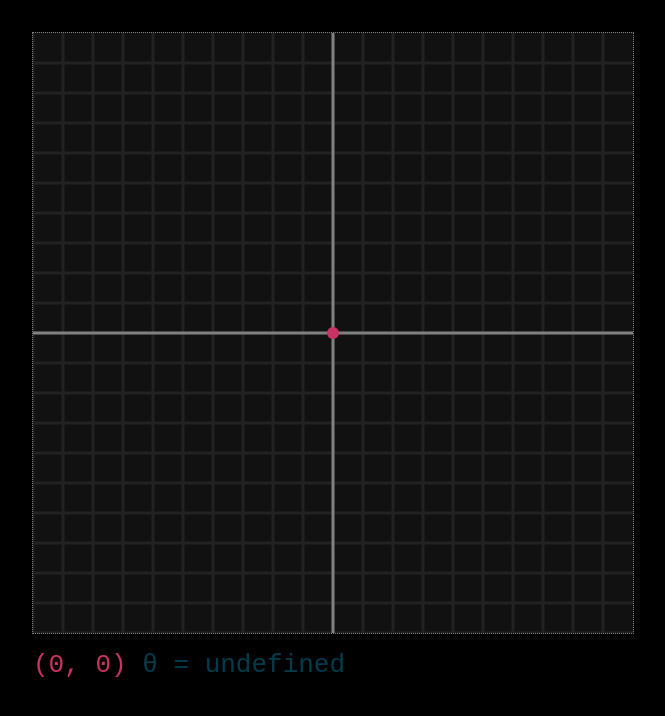
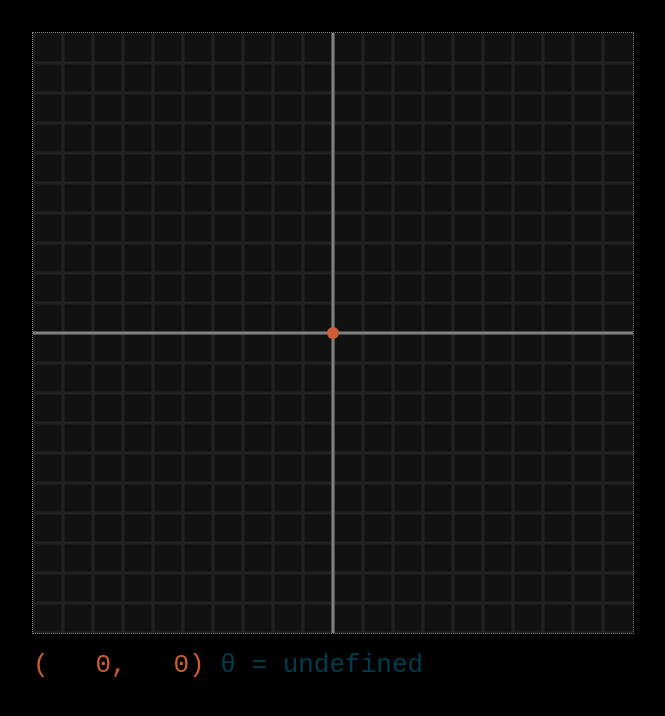
Before and after one commit to petergrace1618/point-theta-grid, a plain HTML site: page index.html in a window 1280 px wide. Shown: the whole page, without its empty margins (307-972 px from the left). Drawn offline with Linux system fonts and the light colour scheme.

Commit message:
Refactor Point.quadrantAddend() to Point.calculateTheta(). Change colors of point and angle.

```diff
--- a/index.html
+++ b/index.html
@@ -12,10 +12,9 @@
   <!-- <p>Given a point P, calculates the angle between the positive x axis and a line from the origin through P.</p> -->
   <canvas width="600" height="600"></canvas>
   <div id="controls">
-    <output id="out">
-      <span id="coords"></span>
-      <span id="theta"></span>
-    </output>
+    <div id="out">
+      <pre id="coords"></pre> <span id="theta"></span>
+    </div>
   </div>
 
   <script src="main.js"></script>
--- a/main.js
+++ b/main.js
@@ -15,33 +15,34 @@ function Point(x, y) {
   this.x = x;
   this.y = y;
 
-  const theta = Math.atan(this.y / this.x) + quadrantAddend(this);
+  const theta = calculateTheta(this);
   const thetaDeg = theta * 360 / (2 * Math.PI);
 
   this.theta = () => theta;
+  this.thetaDeg = () => thetaDeg;
 
-  this.thetaDeg = () => thetaDeg; //theta * 360 / (2 * Math.PI);
+  function calculateTheta(p) {
+    let theta = Math.atan(p.y / p.x);
 
-  // Adds a multiple of PI based on the quadrant of the point
-  // to give an angle in the range [0, 2 * PI)
-  function quadrantAddend(p) {
     // Converts the result of sign (-1, 0, 1) to
     // (0, 1, 2) for use as index into multiplier array
     const x = Math.sign(p.x) + 1;
     const y = Math.sign(p.y) + 1;
 
+    // Adds a multiple of PI based on the quadrant of the point
+    // to give an angle in the range [0, 2 * PI)
     const multiplier = [
       [1, 2, 2],
       [1, 0, 0],
       [1, 0, 0]
     ];
-    return multiplier[y][x] * Math.PI;
+    return theta + multiplier[y][x] * Math.PI;
   }
 }
 
 
 Point.prototype.draw = function() {
-  ctx.fillStyle = 'rgb(200 50 100)';
+  ctx.fillStyle = 'hsl(16, 60%, 50%)';
   ctx.beginPath();
   ctx.arc(this.x, this.y, 2, 0, Math.PI * 2);
   ctx.closePath();
@@ -55,7 +56,7 @@ Point.prototype.drawAngle = function () {
   ctx.arc(0, 0, 8, 0, this.theta())
   ctx.stroke();
 
-  ctx.strokeStyle = 'rgb(0 128 255 / 50%)';
+  ctx.strokeStyle = 'rgb(0 200 255 / 30%)'
   ctx.beginPath()
   ctx.moveTo(0, 0);
   ctx.lineTo(this.x, this.y);
@@ -91,10 +92,12 @@ function showData() {
   const theta = p.theta();
   const rad = theta.toPrecision(5);
   const deg = p.thetaDeg().toPrecision(4);
-  coordsEl.innerText = `(${canvasX}, ${canvasY})`;
+  const cx = ('' + canvasX).padStart(4, ' ');
+  const cy = ('' + canvasY).padStart(4, ' ');
+  coordsEl.innerText = `(${cx},${cy})`;
   thetaEl.innerText = '\u03b8 = ';
   thetaEl.innerText +=
-    theta ? ` ${rad} rad, ${deg}\u00b0` : ' undefined';
+  !isNaN(theta) ? ` ${rad} rad, ${deg}\u00b0` : ' undefined';
 }
 
 
@@ -107,7 +110,7 @@ const scaleFactor = 3
 cvs.addEventListener('mousemove', e => {
   canvasX = Math.floor(((e.x - cvs.offsetLeft) - width / 2) / scaleFactor);
   canvasY = Math.floor(((e.y - cvs.offsetTop) - height / 2) / -scaleFactor);
-  // showData();
+
   if (e.buttons == 1) {
     draw();
   }
--- a/style.css
+++ b/style.css
@@ -28,7 +28,8 @@ canvas {
 }
 
 #coords {
-    color: rgb(200 50 100);
+    display: inline;
+    color: hsl(16, 60%, 50%);
 }
 #theta {
     color: rgb(0 200 255 / 30%);
```
